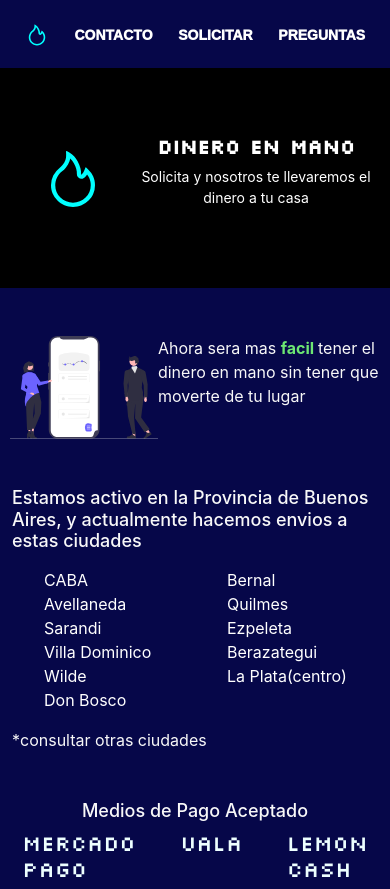
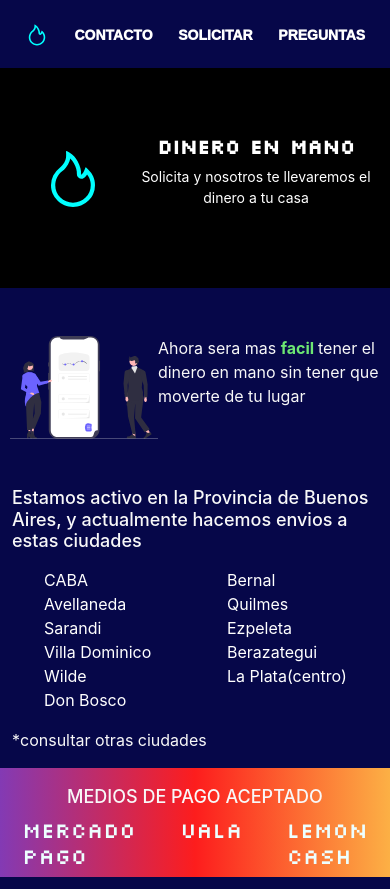
Before and after one commit to FxIvan/frontend-moneserv, a React (Create React App) app: page /#/ in a window 390 px wide. Built offline with nearby package versions, Linux system fonts and the light colour scheme.

Commit message:
agregando seccion medios de pagos

```diff
--- a/src/component/seccion3/seccion3.js
+++ b/src/component/seccion3/seccion3.js
@@ -11,7 +11,7 @@
         <div>
             <div className='container-seccion3'>
                 <div className='container-seccion3-titulo'>
-                    <h3>Medios de Pago Aceptado</h3>
+                    <h3>MEDIOS DE PAGO ACEPTADO</h3>
                 </div>
                 <div className='container-logo-seccion3'>
                     <div>
--- a/src/css/seccion3.css
+++ b/src/css/seccion3.css
@@ -1,7 +1,10 @@
 @media only screen and (max-width: 700px) {
 
     .container-seccion3{
-        margin-top: 3rem;
+        padding-top: 0.1rem;
+        margin-top: 0.3rem;
+        background: rgb(131,58,180);
+        background: linear-gradient(90deg, rgba(131,58,180,1) 0%, rgba(253,29,29,1) 50%, rgba(252,176,69,1) 100%);
     }
 
     .container-logo-seccion3 h4{
@@ -9,13 +12,17 @@
     }
 
     .container-logo-seccion3{
+        padding-top: 0.1rem;
         display: flex;
         justify-content: space-around;
         color: #EDFFFF;
     }
 
     .container-seccion3-titulo h3{
+        margin-top: 1rem;
         text-align: center;
         font-size: 18px;
     }
+
+
 }
```
